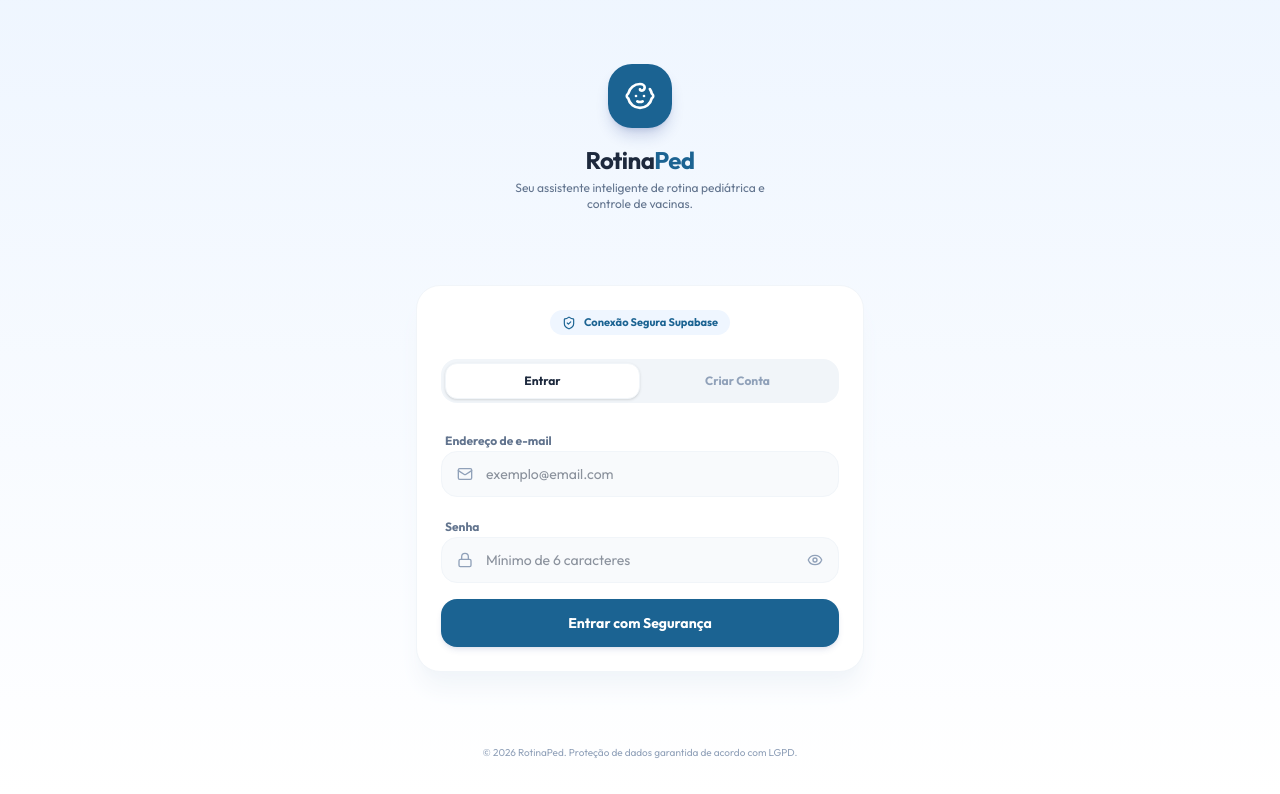
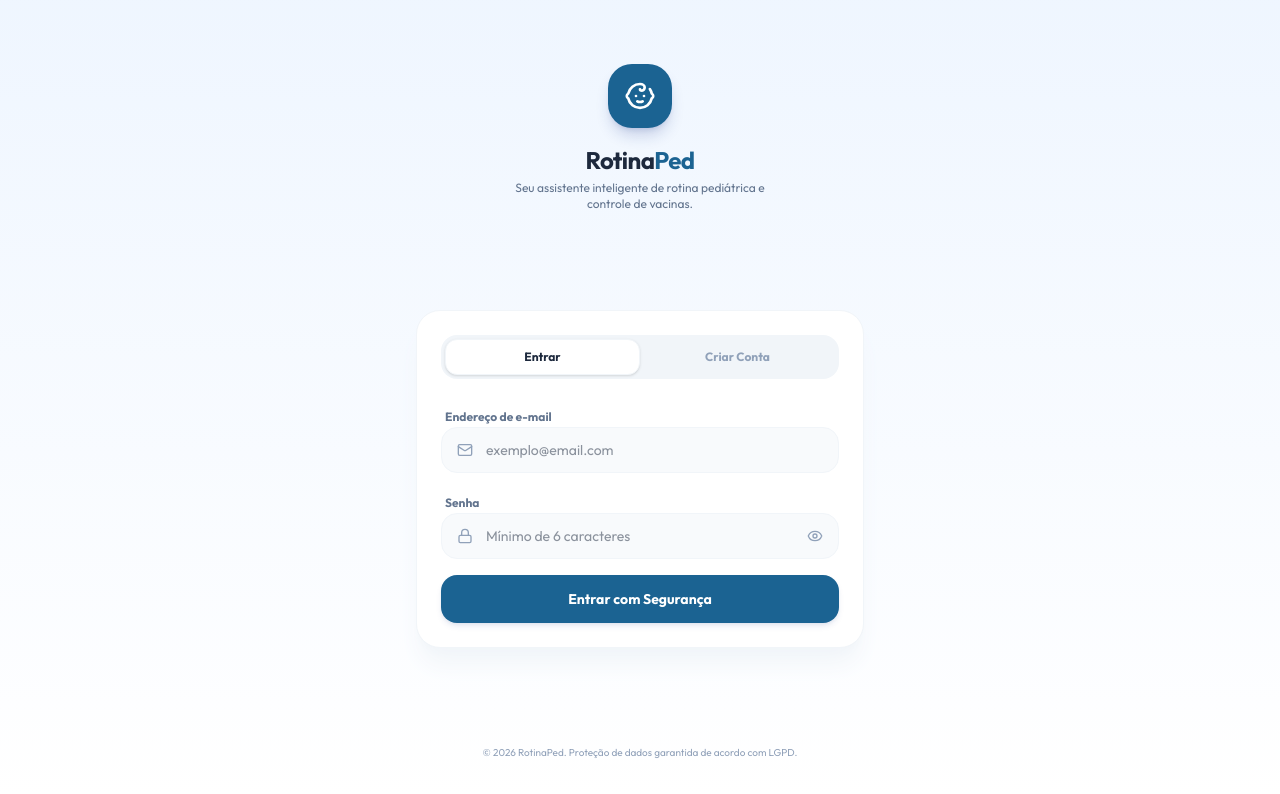
Before and after one commit to upwebmkteleuterio/rotinaped-oficial5, a React (Vite) app: page / in a window 1280 px wide. Shown: the top 794 px of the page. Built offline with nearby package versions, Linux system fonts and the light colour scheme; no server answers.

Commit message:
[dyad] wrote 1 file(s)

```diff
--- a/src/pages/Login.tsx
+++ b/src/pages/Login.tsx
@@ -147,12 +147,6 @@ export default function Login() {
         transition={{ delay: 0.3, duration: 0.5 }}
         className="w-full max-w-md mx-auto bg-white rounded-3xl p-6 shadow-xl shadow-slate-100 border border-slate-100 my-6"
       >
-        {/* Safe Badge */}
-        <div className="mb-6 flex items-center justify-center gap-2 text-[11px] font-bold text-[#1b6392] bg-blue-50 px-3 py-1 rounded-full w-fit mx-auto">
-          <ShieldCheck className="w-3.5 h-3.5" />
-          Conexão Segura Supabase
-        </div>
-
         {/* TABS FOR MODE SWITCHING */}
         <div className="relative flex bg-slate-100 p-1 rounded-2xl mb-6">
           {/* Entrar Tab */}
```
